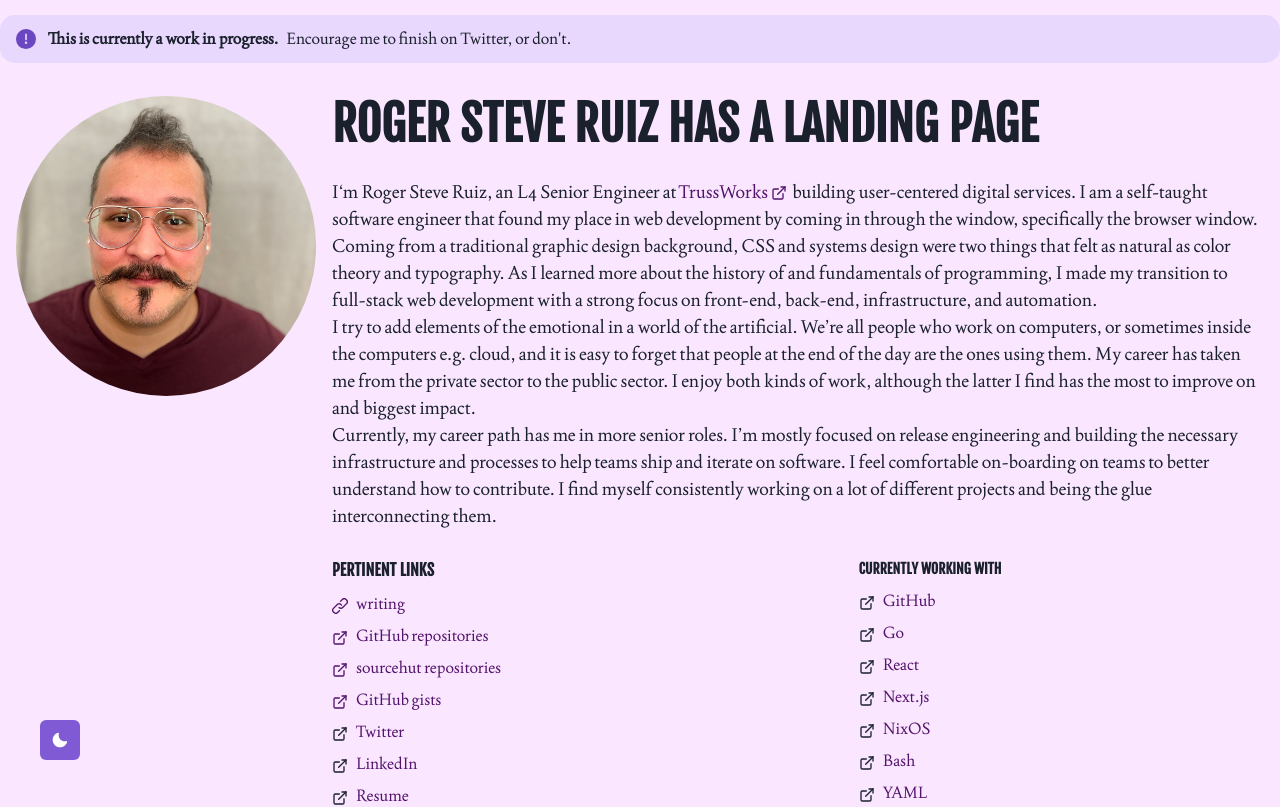
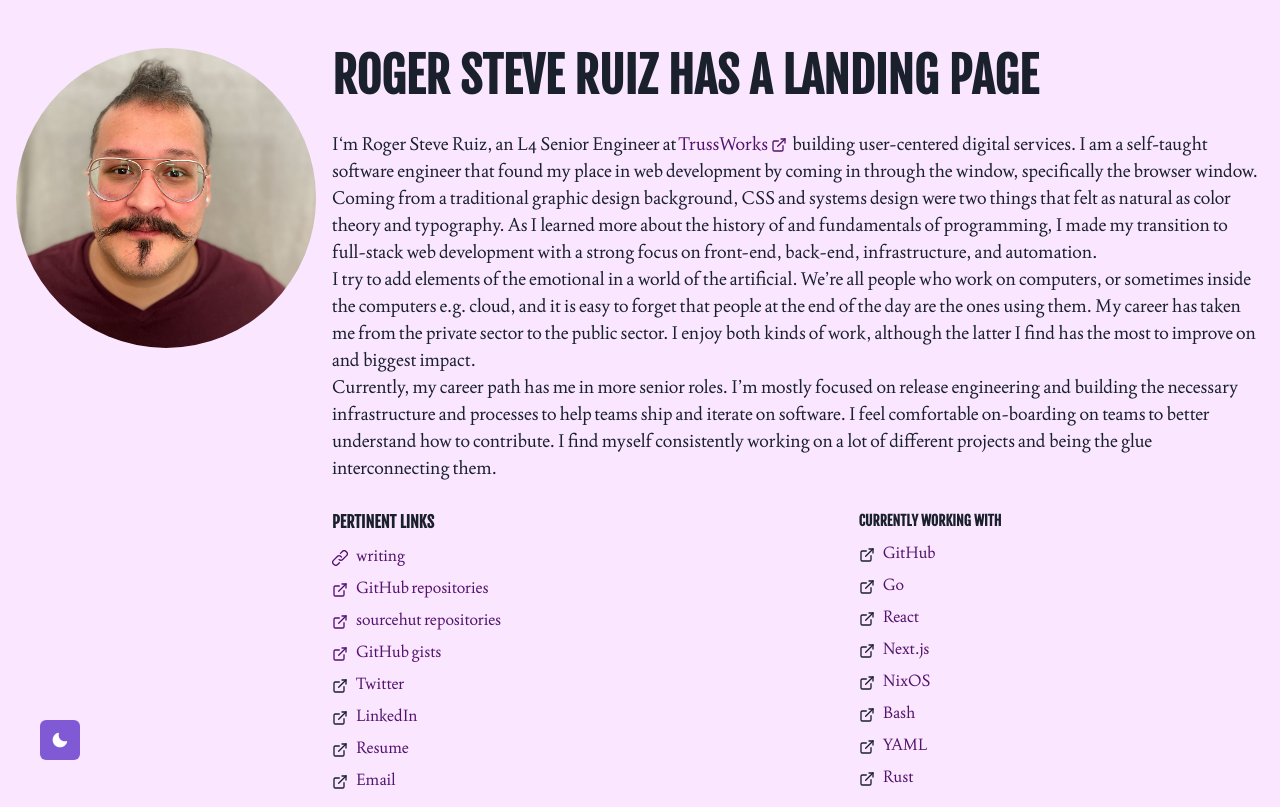
Before and after one commit to rogeruiz/srht-landing-page, a Next.js app: page / in a window 1280 px wide. Shown: the top 807 px of the page. Built offline with nearby package versions, Linux system fonts and the light colour scheme.

Commit message:
Despedir la vaina;
La bandera que demuestra que el website esta bajo de construcción la elimine.

```diff
--- a/components/layouts/main.js
+++ b/components/layouts/main.js
@@ -1,13 +1,12 @@
 import { Box, Container } from '@chakra-ui/react'
 import Head from 'next/head'
 import Footer from '../footer'
-import UnderConstructionBanner from '../under-construction-banner.js'
+// import UnderConstructionBanner from '../under-construction-banner.js'
 
 const Main = ({ children }) => {
   return (
     <Box as="main" pb={8}>
       <Head></Head>
-      <UnderConstructionBanner />
       <Container maxW="container.xl" pt={12}>
         {children}
         <Footer />
```
